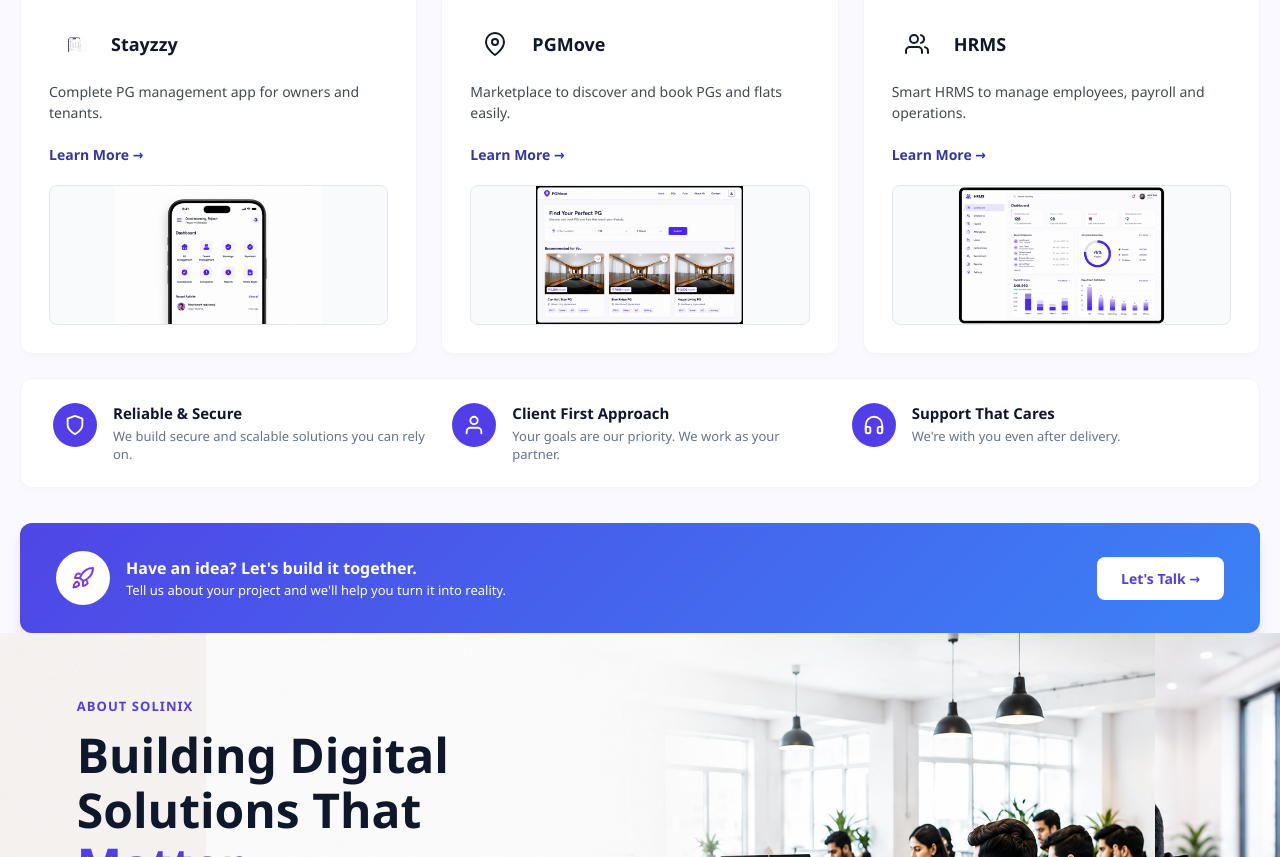
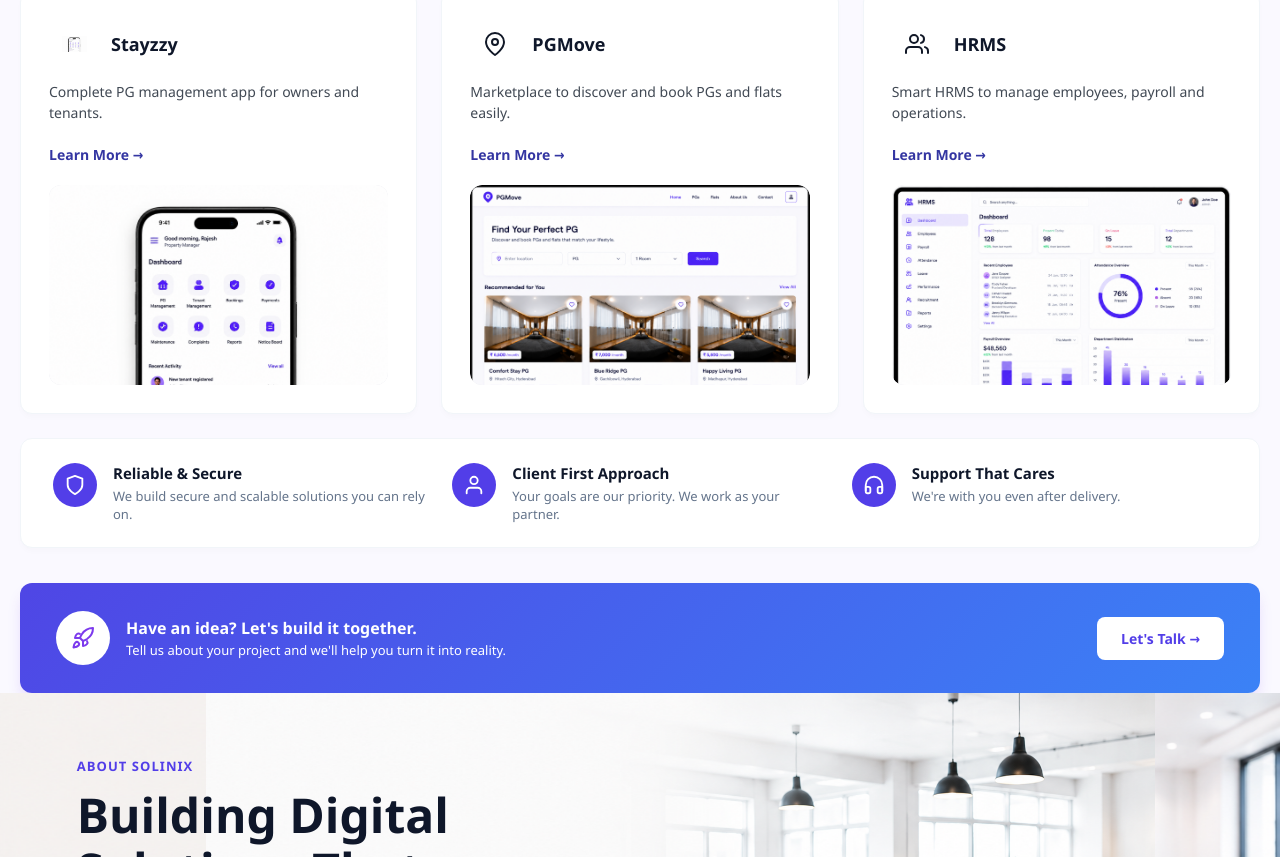
Before and after one commit to Pasupuleti-Greeshma/solinix_website, a React (Vite) app: page / in a window 1280 px wide. Shown: the part 1083-1940 px from the top of the page. Built offline with nearby package versions, Linux system fonts and the light colour scheme.

Commit message:
change pgmovein image in products page

```diff
--- a/src/App.jsx
+++ b/src/App.jsx
@@ -5,6 +5,7 @@
 import solinix from "./assets/solinix.png";
 import hrmsImg from "./assets/hrms.png";
 import pgImg from "./assets/pg.png";
+import pgmoveImg from "./assets/pgmove.png";
 import tenantImg from "./assets/pg.png";
 import stayzyImg from "./assets/stayzy.png";
 import sarathImg from './assets/sarath.png';
@@ -424,8 +425,8 @@
                                     Learn More →
                                 </a>
                             </div>
-                            <div class="product-mockup phone-mockup">
-                                <div class="mockup-screen"></div>
+                            <div className="product-card-image">
+                                <img src={stayzyImg} alt="Stayzzy.in Dashboard" className="product-card-img" />
                             </div>
                         </a>
 
@@ -455,8 +456,8 @@
                                     Learn More →
                                 </a>
                             </div>
-                            <div class="product-mockup tablet-mockup">
-                                <div class="mockup-screen"></div>
+                            <div className="product-card-image">
+                                <img src={pgmoveImg} alt="PGMove.in Platform" className="product-card-img" />
                             </div>
                         </a>
 
@@ -487,8 +488,8 @@
                                     Learn More →
                                 </a>
                             </div>
-                            <div class="product-mockup tablet1-mockup">
-                                <div class="mockup-screen"></div>
+                            <div className="product-card-image">
+                                <img src={hrmsImg} alt="HRMS Dashboard" className="product-card-img" />
                             </div>
                         </a>
                     </div>
@@ -963,7 +964,7 @@
                             </a>
                         </div>
                         <div className="product-showcase-image">
-                            <img src={pgImg} alt="PGMove.in Dashboard" />
+                            <img src={pgmoveImg} alt="PGMove.in Dashboard" />
                         </div>
                     </div>
                 </div>
--- a/src/app1.css
+++ b/src/app1.css
@@ -379,6 +379,13 @@
     box-shadow: 0 4px 6px -1px rgba(0, 0, 0, 0.02);
     position: relative;
     overflow: hidden;
+    transition: transform 0.4s cubic-bezier(0.16, 1, 0.3, 1), box-shadow 0.4s cubic-bezier(0.16, 1, 0.3, 1), border-color 0.4s ease;
+}
+
+.product-card:hover {
+    transform: translateY(-8px);
+    box-shadow: 0 20px 40px -12px rgba(82, 62, 232, 0.15);
+    border-color: rgba(82, 62, 232, 0.3);
 }
 
 .product-title-area {
@@ -431,39 +438,27 @@
     gap: 4px;
 }
 
-/* Mockup Placeholders */
-.product-mockup {
+/* Product Card Image */
+.product-card-image {
     margin-top: 20px;
-    background: #f8fafc;
-    border-radius: 8px;
-    border: 1px solid #e2e8f0;
-    height: 140px;
+    border-radius: 12px;
+    overflow: hidden;
+    height: 200px;
     position: relative;
-}
-
-
-.phone-mockup {
-    background-image: url('./assets/stayzy.png');
-    background-size: contain;
-    background-position: center;
-    background-repeat: no-repeat;
-
-}
-
-.tablet-mockup {
-    background-image: url('./assets/pgmove.png');
-    background-size: contain;
-    background-position: center;
-    background-repeat: no-repeat;
-
-}
-
-.tablet1-mockup {
-    background-image: url('./assets/hrms.png');
-    background-size: contain;
-    background-position: center;
-    background-repeat: no-repeat;
-
+    background: #f0f0f5;
+}
+
+.product-card-img {
+    width: 100%;
+    height: 100%;
+    object-fit: cover;
+    object-position: top center;
+    border-radius: 12px;
+    transition: transform 0.5s cubic-bezier(0.16, 1, 0.3, 1);
+}
+
+.product-card:hover .product-card-img {
+    transform: scale(1.05);
 }
 
 /* Features Bar */
```
